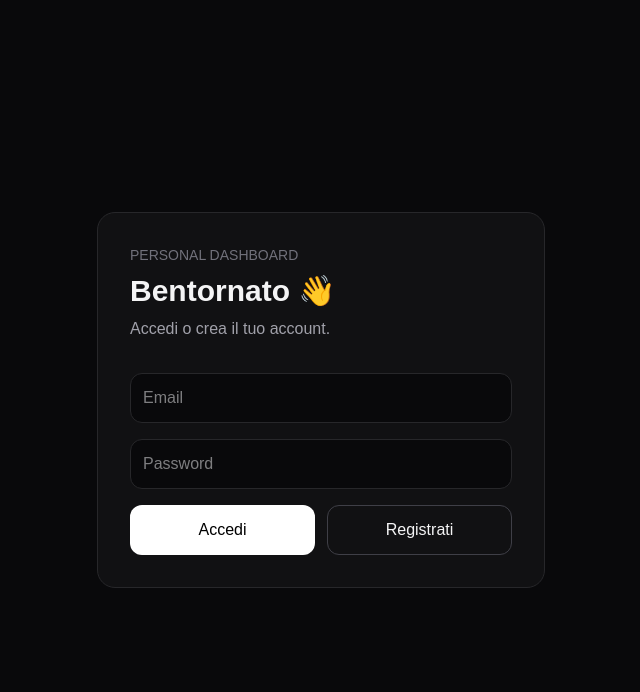
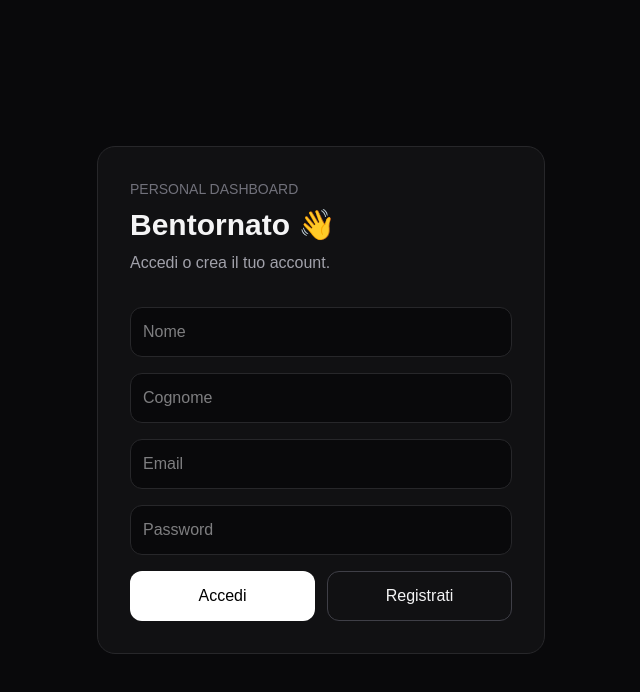
Before and after one commit to framigl06/my-dashboard, a Next.js app: page /login in a window 1280 px wide. Shown: the top 692 px of the page, without its empty margins (319-959 px from the left). Built offline with nearby package versions, Linux system fonts and the light colour scheme; no server answers.

Commit message:
Refactor login page with additional fields

```diff
--- a/app/login/page.tsx
+++ b/app/login/page.tsx
@@ -4,21 +4,74 @@ export default function LoginPage() {
   return (
     <main className="min-h-screen flex items-center justify-center p-6">
       <div className="w-full max-w-md card p-8">
+
         <div className="mb-8">
           <p className="text-sm text-zinc-500">PERSONAL DASHBOARD</p>
-          <h1 className="text-3xl font-semibold mt-2">Bentornato 👋</h1>
-          <p className="muted mt-2">Accedi o crea il tuo account.</p>
+
+          <h1 className="text-3xl font-semibold mt-2">
+            Bentornato 👋
+          </h1>
+
+          <p className="muted mt-2">
+            Accedi o crea il tuo account.
+          </p>
         </div>
+
         <form className="space-y-4">
-          <input name="email" type="email" required placeholder="Email"
-            className="w-full rounded-xl border border-zinc-800 bg-zinc-950 p-3 outline-none focus:border-zinc-500" />
-          <input name="password" type="password" required minLength={6} placeholder="Password"
-            className="w-full rounded-xl border border-zinc-800 bg-zinc-950 p-3 outline-none focus:border-zinc-500" />
+
+          <input
+            name="first_name"
+            type="text"
+            placeholder="Nome"
+            required
+            className="w-full rounded-xl border border-zinc-800 bg-zinc-950 p-3 outline-none focus:border-zinc-500"
+          />
+
+          <input
+            name="last_name"
+            type="text"
+            placeholder="Cognome"
+            required
+            className="w-full rounded-xl border border-zinc-800 bg-zinc-950 p-3 outline-none focus:border-zinc-500"
+          />
+
+          <input
+            name="email"
+            type="email"
+            required
+            placeholder="Email"
+            className="w-full rounded-xl border border-zinc-800 bg-zinc-950 p-3 outline-none focus:border-zinc-500"
+          />
+
+          <input
+            name="password"
+            type="password"
+            required
+            minLength={6}
+            placeholder="Password"
+            className="w-full rounded-xl border border-zinc-800 bg-zinc-950 p-3 outline-none focus:border-zinc-500"
+          />
+
           <div className="grid grid-cols-2 gap-3">
-            <button formAction={login} className="rounded-xl bg-white text-black p-3 font-medium">Accedi</button>
-            <button formAction={signup} className="rounded-xl border border-zinc-700 p-3 font-medium">Registrati</button>
+
+            <button
+              formAction={login}
+              className="rounded-xl bg-white text-black p-3 font-medium"
+            >
+              Accedi
+            </button>
+
+            <button
+              formAction={signup}
+              className="rounded-xl border border-zinc-700 p-3 font-medium"
+            >
+              Registrati
+            </button>
+
           </div>
+
         </form>
+
       </div>
     </main>
   );
```
